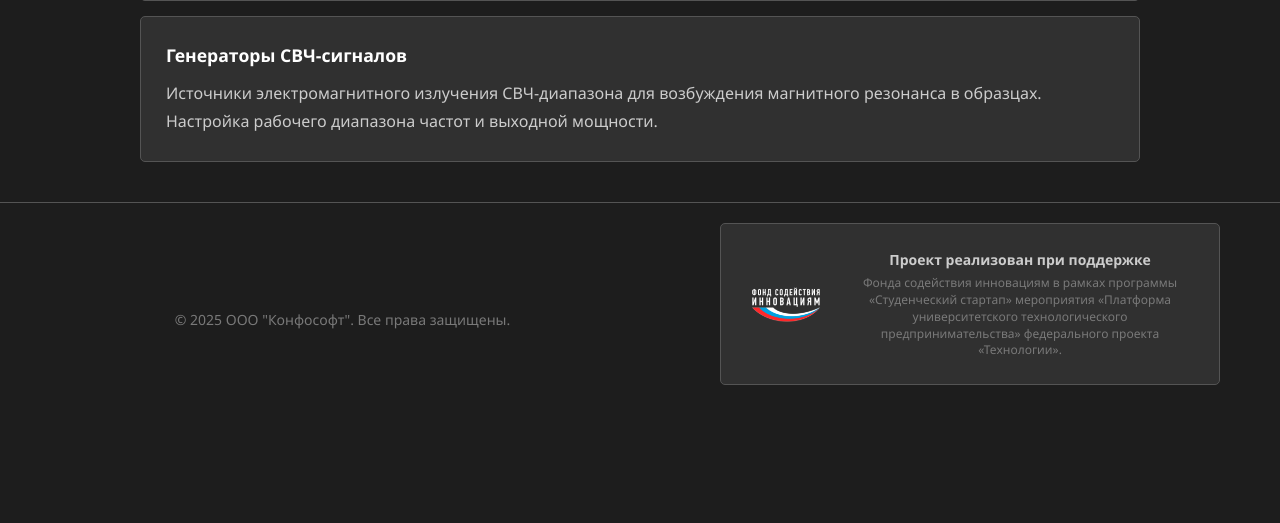
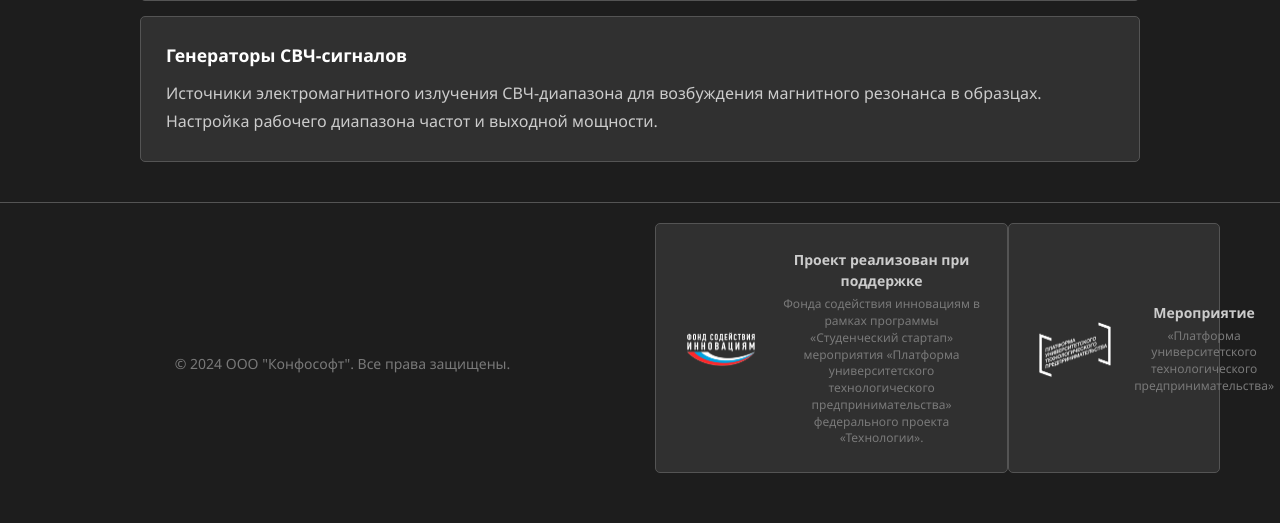
Before and after one commit to Kosach-p/confocalsoft-com-syte, a FastAPI app: page / in a window 1280 px wide. Shown: the part 5020-5543 px from the top of the page. Before the commit the page ends 5405 px from the top, so only its background shows below. Run offline with FastAPI, Linux system fonts and the light colour scheme.

Commit message:
Update base.html

```diff
--- a/templates/base.html
+++ b/templates/base.html
@@ -33,7 +33,7 @@
     <footer class="footer">
         <div class="footer-content">
             <div class="footer-left">
-                <p>&copy; 2025 ООО "Конфософт". Все права защищены.</p>
+                <p>&copy; 2024 ООО "Конфософт". Все права защищены.</p>
             </div>
             <div class="footer-right">
                 <div class="support-info">
@@ -43,6 +43,13 @@
                         <p>Фонда содействия инновациям в рамках программы «Студенческий стартап» мероприятия «Платформа университетского технологического предпринимательства» федерального проекта «Технологии».</p>
                     </div>
                 </div>
+                <div class="support-info">
+                    <img src="/static/img/platform_logo.png" alt="Платформа университетского технологического предпринимательства" class="fond-logo">
+                    <div class="support-text">
+                        <h2>Мероприятие</h2>
+                        <p>«Платформа университетского технологического предпринимательства»</p>
+                    </div>
+                </div>
             </div>
         </div>
     </footer>
```
